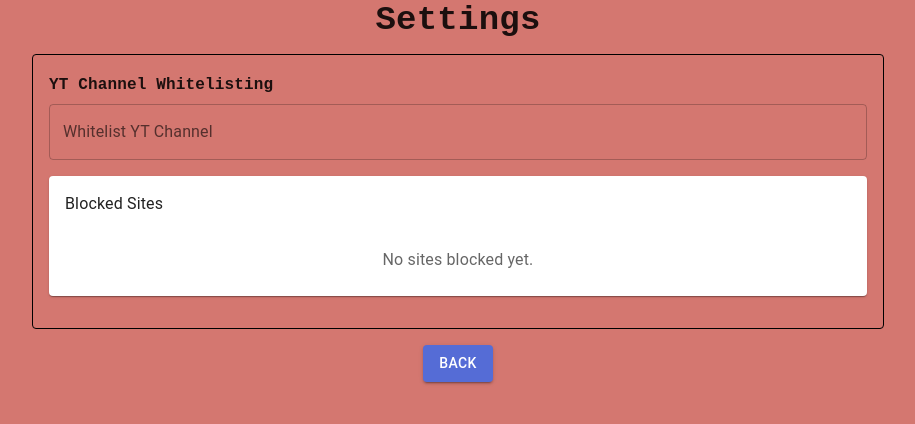
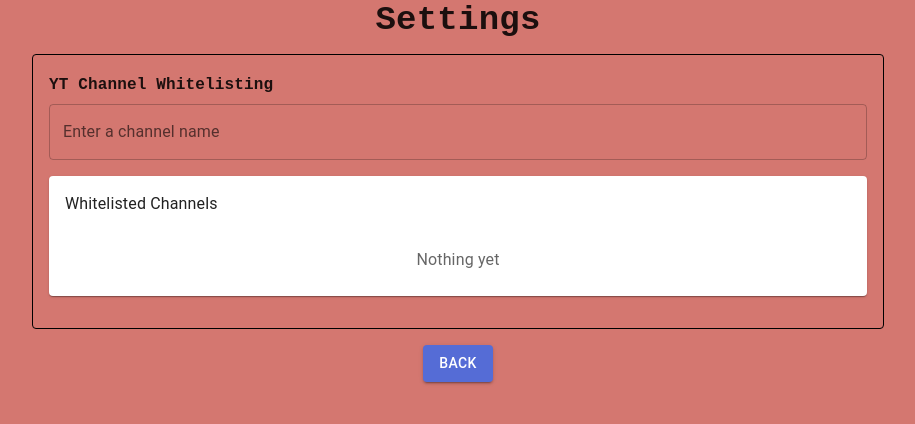
Before and after one commit to Matin-M/SiteBlocker, a React (Create React App) app: page / in a window 1280 px wide. Both pictures are taken after a click on the button "SETTINGS". Shown: the top 424 px of the page, without its empty margins (182-1097 px from the left). Built offline with nearby package versions, Linux system fonts and the light colour scheme.

Commit message:
Refactor BlockedSitesList

```diff
--- a/src/components/BlockedSitesList.js
+++ b/src/components/BlockedSitesList.js
@@ -12,13 +12,13 @@ import {
 import DeleteIcon from '@mui/icons-material/Delete';
 import PropTypes from 'prop-types';
 
-const BlockedSitesList = ({ blockedSites, onDelete }) => {
+const BlockedSitesList = ({ blockedSites, onDelete, titleText }) => {
   return (
     <Paper
       sx={{ maxHeight: 300, overflow: 'auto', mb: 2, p: 2, width: '100%' }}
     >
       <Typography variant="h7" sx={{ mb: 2 }}>
-        Blocked Sites
+        {titleText ? titleText : 'Blocked Sites'}
       </Typography>
       <List>
         {blockedSites.map((site, index) => (
@@ -46,7 +46,7 @@ const BlockedSitesList = ({ blockedSites, onDelete }) => {
         {blockedSites.length === 0 && (
           <Box sx={{ display: 'flex', justifyContent: 'center', mt: 3 }}>
             <Typography variant="body1" color="textSecondary">
-              No sites blocked yet.
+              Nothing yet
             </Typography>
           </Box>
         )}
@@ -57,7 +57,8 @@ const BlockedSitesList = ({ blockedSites, onDelete }) => {
 
 BlockedSitesList.propTypes = {
   blockedSites: PropTypes.arrayOf(PropTypes.string).isRequired,
-  onDelete: PropTypes.func.isRequired
+  onDelete: PropTypes.func.isRequired,
+  titleText: PropTypes.string
 };
 
 export default BlockedSitesList;
--- a/src/components/Settings.js
+++ b/src/components/Settings.js
@@ -73,7 +73,7 @@ const Settings = ({ setViewSettings }) => {
           YT Channel Whitelisting
         </Typography>
         <TextField
-          label="Whitelist YT Channel"
+          label="Enter a channel name"
           variant="outlined"
           fullWidth
           value={newChannel}
@@ -84,6 +84,7 @@ const Settings = ({ setViewSettings }) => {
         <BlockedSitesList
           blockedSites={allowedChannels}
           onDelete={handleRemoveChannel}
+          titleText="Whitelisted Channels"
         />
       </Box>
       <Button
```
Also changed, not shown: public/manifest.json.
